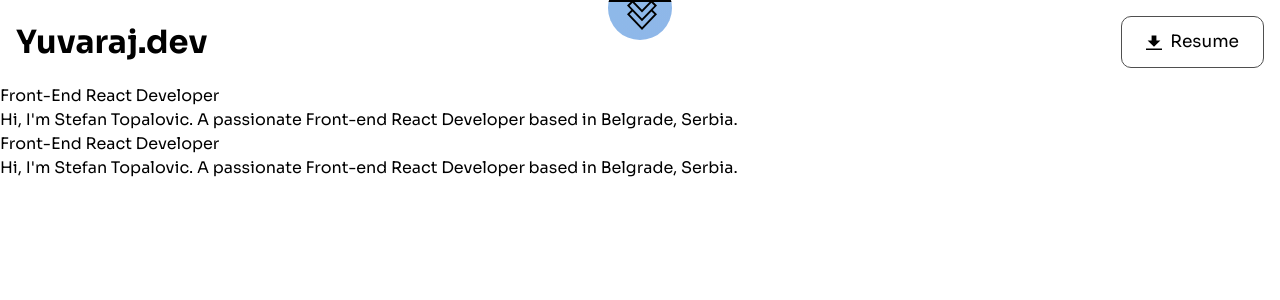
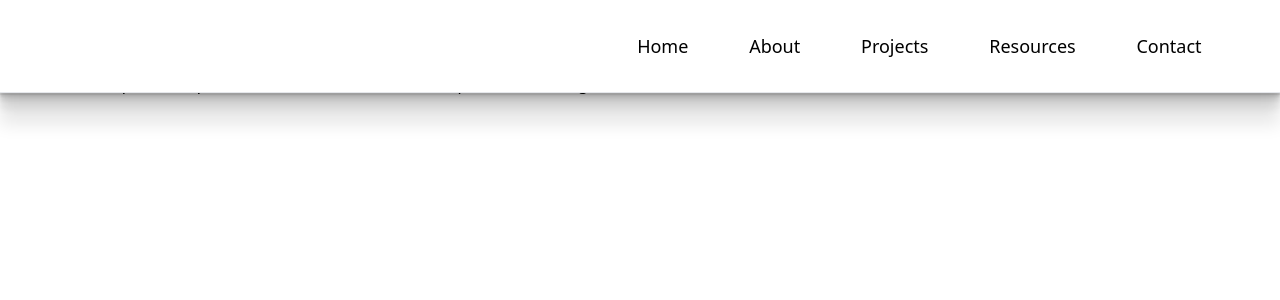
Before and after one commit to yuvarajj-dev/Yuvaraj.dev_Portfolio, a React (Create React App) app: page / in a window 1280 px wide. Shown: the top 300 px of the page. Built offline with nearby package versions, Linux system fonts and the light colour scheme.

Commit message:
Final navbar Design

```diff
--- a/package.json
+++ b/package.json
@@ -3,6 +3,8 @@
   "version": "0.1.0",
   "private": true,
   "dependencies": {
+    "@ionic/react": "^7.7.3",
+    "@react-spring/web": "^9.7.3",
     "@testing-library/jest-dom": "^5.17.0",
     "@testing-library/react": "^13.4.0",
     "@testing-library/user-event": "^13.5.0",
--- a/src/App.js
+++ b/src/App.js
@@ -1,5 +1,4 @@
 import './App.css';
-import Header from './Header/Header';
 import Navbar from './Header/Navbar';
 import Home from './Home_file/Home';
 
@@ -7,7 +6,6 @@ function App() {
   return (
     <>
     <Navbar />
-    <Header />
     <Home />
     </>
   );
--- a/src/Header/Header.css
+++ /dev/null
@@ -1,157 +0,0 @@
-* {
-    font-family: "Sora", sans-serif;
-    margin: 0;
-    padding: 0;
-    box-sizing: border-box;
-    outline: none;
-}
-.head{
-    font-size: 2rem;
-}
-.main,
-.nav_bar {
-    display: flex;
-    justify-content: center;
-    align-items: center;
-    width: 100%;
-    position: relative;
-    /* Set height to 100vh for full viewport height */
-}
-
-.menu {
-    position: absolute;
-    top: 20px;
-    color: whitesmoke;
-    font-size: 1.2rem;
-    right: 5px;
-    z-index: 9999;
-}
-
-.main {
-    background-color: rgb(255, 255, 255);
-    margin: 0;
-    /* Remove default margin */
-}
-
-.nav_bar {
-    position: fixed;
-    /* Change to fixed for better positioning */
-    top: 0px;
-    left: 0;
-    background-image: linear-gradient(135deg, #8BC6EC 0%, #9599E2 100%);
-    clip-path: circle(3% at 50% 1%);
-    cursor: pointer;
-    transition: clip-path 1s ease;
-    height: 100vh;
-    border: 2px solid black;
-    /* Set height to 100vh for full viewport height */
-}
-
-.active {
-    clip-path: circle(100% at 50% 50%);
-}
-
-.nav_bar .logo {
-    position: absolute;
-    top: 5%;
-    left: 10%;
-    color: white;
-    font-size: 1.8rem;
-    z-index: 1;
-    /* Set z-index to place it above the button */
-}
-
-.nav_bar button {
-    border: none;
-    background-color: rgb(243, 66, 7);
-    transition: transform 0.5s ease, background 0.5s ease, opacity 1.5s ease;
-    position: absolute;
-    top: 5%;
-    right: 10%;
-    height: 45px;
-    width: 45px;
-    border-radius: 50%;
-    color: white;
-    font-size: 2em;
-    cursor: pointer;
-    font-weight: 600;
-    z-index: 1;
-    /* Set z-index to place it above the background */
-}
-
-.nav_bar button:hover {
-    transform: translateY(-8px);
-    background-color: rgb(255, 255, 255);
-    color: red;
-}
-
-.nav_bar ul {
-    list-style: none;
-    z-index: 1;
-    /* Set z-index to place it above the background */
-}
-
-.nav_bar ul li {
-    margin-top: 3rem;
-}
-
-.nav_bar ul li a {
-    color: rgb(251, 249, 246);
-    font-size: 1.7em;
-    text-decoration: none;
-    transition: color 0.2s ease, opacity 1.5s ease;
-    position: relative;
-}
-
-.nav_bar ul li a:after {
-    content: '';
-    width: 100%;
-    height: 3px;
-    background-color: white;
-    position: absolute;
-    bottom: -10px;
-    left: 0;
-    transform-origin: left;
-    border-radius: 10px;
-    transform: scaleX(0);
-    transition: transform 0.5s ease;
-}
-
-.nav_bar ul li a:hover:after {
-    background: #f7f5f5;
-    transform: scaleX(1);
-}
-
-.nav_bar * {
-    opacity: 0;
-    pointer-events: none;
-    transition: opacity 1.5s ease;
-}
-
-.active * {
-    opacity: 1;
-    pointer-events: all;
-}
-.arrow{
-    width: 30px;
-    height: 30px;
-    position: fixed;
-    top: 0;
-    left: 49%;
-    z-index: 99;
-    opacity: 1;
-}
-@media(width <= 768px){
-    .arrow{
-        left: 48%;
-        width: 29px;
-        height: 25px;
-    }
-}
-@media (width <= 650px){
-    .arrow{
-        left: 47%;
-        width: 20px;
-        height: 20px;
-    }
-}
--- a/src/Header/Header.jsx
+++ /dev/null
@@ -1,41 +0,0 @@
-import { useEffect } from "react";
-import "./Header.css";
-
-export default function Header() {
-
-
-  useEffect(() => {
-    const nav_bar = document.querySelector(".nav_bar");
-    const handleclick = (e) => {
-      if (e.target.id === 'close') {
-        nav_bar.classList.remove('active');
-      } else {
-        nav_bar.classList.add('active');
-      }
-    }
-
-    nav_bar.addEventListener("click", handleclick);
-
-  }, [])
-
-
-  return (
-    <>
-      <div className="main">
-        <div className="nav_bar">
-          <button id="close">&times;</button>
-          <h3 className="logo">Yuvaraj J</h3>
-          <ul>
-            <li><a href="#">Home</a></li>
-            <li><a href="#">About</a></li>
-            <li><a href="#">Projects</a></li>
-            <li><a href="#">Contact</a></li>
-          </ul>
-            <img src="./Assest/Down arrow icon/download-svgrepo-com.svg" className='arrow' alt="arrow" />
-        </div>
-
-      </div>
-
-    </>
-  )
-}
--- a/src/Header/Navbar.css
+++ b/src/Header/Navbar.css
@@ -1,86 +1,134 @@
-
-
-
-.button {
-    display: flex;
-    padding: 12px 24px;
-    border: 1px solid #4f4f4f;
-    border-radius: 10px;
-    transition: all 0.2s ease-in;
-    position: relative;
-    overflow: hidden;
-    font-size: 17px;
+.close-menu,
+.open-menu {
+    position: absolute;
     cursor: pointer;
-    color: black;
-    z-index: 0;
-}
-.button svg{
-    align-self: center;
+    display: none;
 }
 
-.button:before {
-    content: "";
-    position: absolute;
-    left: 50%;
-    transform: translateX(-50%) scaleY(1) scaleX(1.25);
-    top: 100%;
-    width: 140%;
-    height: 180%;
-    background-color: rgba(0, 0, 0, 0.05);
-    border-radius: 50%;
-    display: block;
-    transition: all 0.5s 0.1s cubic-bezier(0.55, 0, 0.1, 1);
-    z-index: -1;
+nav {
+    box-shadow: rgba(0, 0, 0, 0.09)
+                 0px 2px 1px, rgba(0, 0, 0, 0.09)
+                  0px 4px 2px, rgba(0, 0, 0, 0.09)
+                   0px 8px 4px, rgba(0, 0, 0, 0.09)
+                   0px 16px 8px, rgba(0, 0, 0, 0.09) 0px 32px 16px;
 }
 
-.button:after {
-    content: "";
-    position: absolute;
-    left: 55%;
-    transform: translateX(-50%) scaleY(1) scaleX(1.45);
-    top: 180%;
-    width: 160%;
-    height: 190%;
-    background-color: #31c4de;
-    border-radius: 50%;
-    display: block;
-    transition: all 0.5s 0.1s cubic-bezier(0.55, 0, 0.1, 1);
-    z-index: -1;
+.open-menu {
+    top: 50%;
+    right: 20px;
+    transform: translateY(-50%);
 }
 
-.button:hover {
-    color: #ffffff;
-    border: 1px solid #31c4de;
+.close-menu {
+    top: 20px;
+    right: 20px;
 }
 
-.button:hover:before {
-    top: -35%;
-    background-color: #31c4de;
-    transform: translateX(-50%) scaleY(1.3) scaleX(0.8);
+#check {
+    display: none;
 }
 
-.button:hover:after {
-    top: -45%;
-    background-color: #31c4de;
-    transform: translateX(-50%) scaleY(1.3) scaleX(0.8);
+.nav-items {
+    padding: .5em .8em;
+    position: relative;
+    text-decoration: none;
+    font-size: 20px;
 }
 
-@media (width <= 1024){
-    .head{
-        font-size: 1.5rem;
+.nav-items::before,
+.nav-items::after {
+    content: '';
+    height: 14px;
+    width: 14px;
+    position: absolute;
+    transition: all .35s ease;
+    opacity: 0;
+}
+
+.nav-items::before {
+    content: '';
+    right: 0;
+    top: 0;
+    border-top: 3px solid #3E8914;
+    border-right: 3px solid #2E640F;
+    transform: translate(-100%, 50%);
+}
+
+.nav-items:after {
+    content: '';
+    left: 0;
+    bottom: 0;
+    border-bottom: 3px solid #2E640F;
+    border-left: 3px solid #3E8914;
+    transform: translate(100%, -50%)
+}
+
+.nav-items:hover:before,
+.nav-items:hover:after {
+    transform: translate(0, 0);
+    opacity: 1;
+}
+
+.nav-items:hover {
+    color: #3DA35D;
+}
+
+@media (max-width: 800px) {
+    .menu {
+        flex-direction: column;
+        align-items: center ;
+        justify-content: center;
+        width: 73%;
+        height: 100vh;
+        position: fixed;
+        top: 0;
+        right: -100%;
+        z-index: 100;
+        background-color: #000;
+        color: #fff;
+        transition: all 0.5s ease-in-out;
+        text-transform: uppercase;
+        font-size: 24px;
+    }
+
+    .menu li {
+        margin-top: 40px;
+    }
+
+    .menu li a {
+        padding: 10px;
+    }
+
+    .close-menu,
+    .open-menu {
+        display: block;
+        font-weight: 500;
+        transition: border 2s ease;
+
+    }
+
+    .open-menu {
+        font-size: 20px;
+        text-transform: uppercase;
+        color: #ccc;
+    }
+
+    .open-menu:before {
+        content: "MENU";
+        position: absolute;
+        color: #262626;
+        top: 0px;
+        left: 0;
+        width: 0%;
+        overflow: hidden;
+        transition: all 0.5s;
+    }
+
+    .open-menu:hover:before {
+        width: 100%;
+    }
+
+    #check:checked~.menu {
+        right: 0;
     }
 }
-@media (width <= 768px){
-    .head{
-        font-size: 1.5rem;
-    }
-}
-@media (width <= 640px){
-
-    .button{
-        padding: 5px 5px;
-    }
-    .head{
-        font-size: 1.2rem;
-    }
-}
--- a/src/Header/Navbar.jsx
+++ b/src/Header/Navbar.jsx
@@ -2,21 +2,30 @@ import React from 'react'
 import "./Navbar.css"
 
 export default function Navbar() {
-    return (
-        <>
-            <div className=''>
-                <nav className="bg-white border-gray-200 dark:bg-blue-100">
-                    <div className="flex flex-wrap justify-between items-center mx-auto max-w-screen-xl p-4">
-                        <h1 className=' head text-black font-bold'>Yuvaraj.dev</h1>
-                        <div className="flex items-center space-x-6 rtl:space-x-reverse">
-                            <button className='button' >
-                                <svg className="fill-current w-4 h-4 mr-2" xmlns="http://www.w3.org/2000/svg" viewBox="0 0 20 20"><path d="M13 8V2H7v6H2l8 8 8-8h-5zM0 18h20v2H0v-2z" /></svg>
-                                <span>Resume</span>
-                            </button>
-                        </div>
-                    </div>
-                </nav>
-            </div>
-        </>
-    )
+  return (
+    <>
+      <header>
+        <nav className="bg-white fixed w-full z-20 top-0 left-0 border-b border-gray-200 shadow-black dark:border-gray-600">
+          <ul className="navigation max-w-[90vw] flex flex-wrap justify-between items-center relative mx-auto py-8">
+            <a className="logo" href="#">
+              <div></div>
+            </a>
+            <input type="checkbox" id="check" />
+
+            <span className="menu flex [&>li]:pl-8 [&>li>a]:text-center [&>li>a]:relative [&>li>a]:transition [&>li>a]:duration-200 [&>li>a]:ease-in-out [&>li>a]:font-medium [&>li>a]:text-lg">
+              <li><a className='nav-items' href="#">Home</a></li>
+              <li><a className='nav-items' href="#">About</a></li>
+              <li><a className='nav-items' href="#">Projects</a></li>
+              <li><a className='nav-items' href="#">Resources</a></li>
+              <li><a className='nav-items' href="#">Contact</a></li>
+
+              <label for="check" className="close-menu">X</label>
+            </span>
+
+            <label for="check" className="open-menu ">Menu</label>
+          </ul>
+        </nav>
+      </header>
+    </>
+  )
 }
```
Also changed, not shown: src/Header/TextAnime/Anime.css (added), src/Header/TextAnime/Anime.jsx (added), 1 other file (tests, documents, lock files or other folders).
